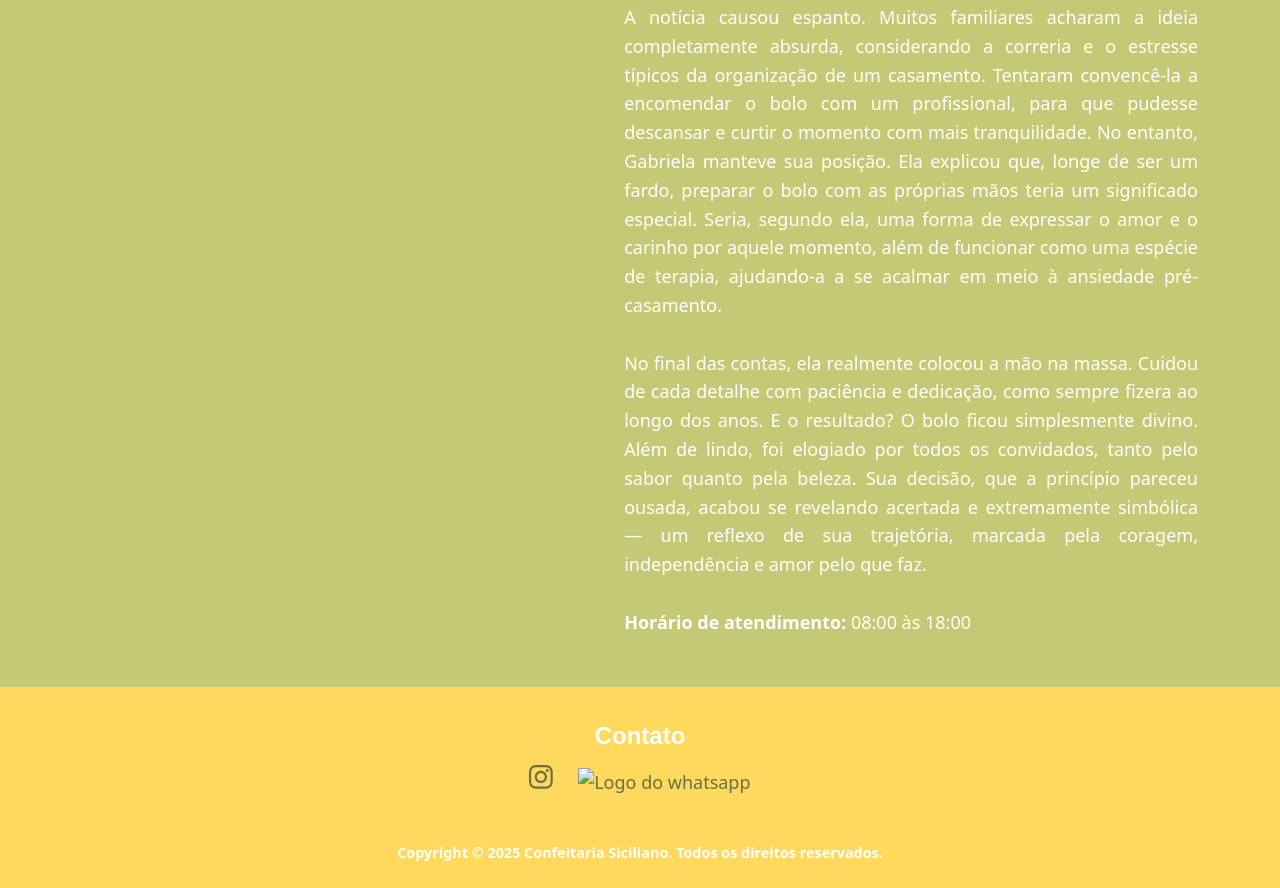
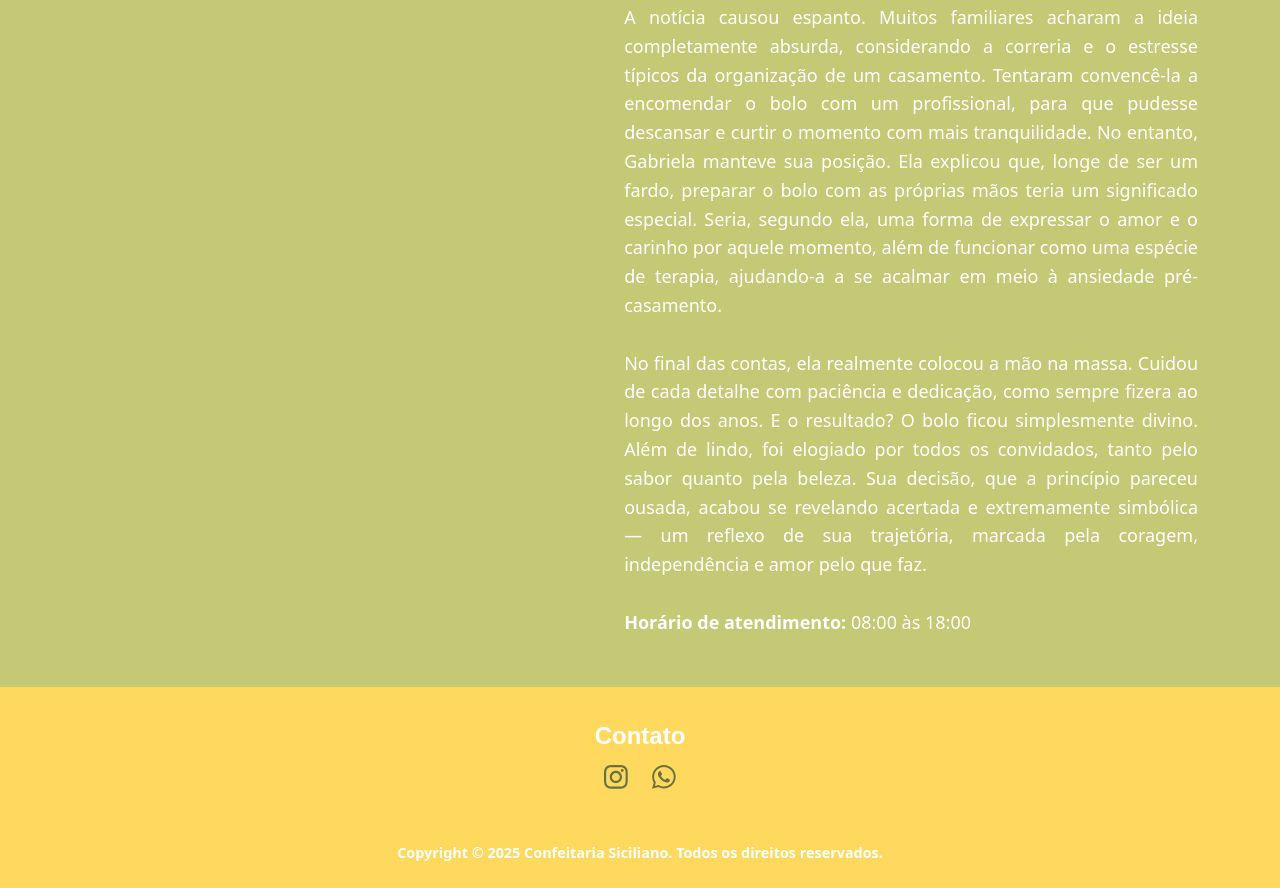
Before and after one commit to sicilianoconfeitaria/sicilianoconfeitaria.github.io, a plain HTML site: page sobre.html in a window 1280 px wide. Shown: the part 1029-1917 px from the top of the page. Drawn offline with Linux system fonts and the light colour scheme; a web font is replaced by a local one.

Commit message:
Update sobre.html

```diff
--- a/sobre.html
+++ b/sobre.html
@@ -53,7 +53,7 @@
     <footer>
       <section id="contato" class="section">
         <h2>Contato</h2>
-        <p><a href="https://www.instagram.com/docesdo_ux/"><img src="/images/contato/instagram.svg" alt="Logo do instagram"></a>                                                                   <a href="https://wa.me/11912204976"><img src="/contato/whatsapp.svg" alt="Logo do whatsapp"></a></p>
+        <p><a href="https://www.instagram.com/docesdo_ux/"><img src="/images/contato/instagram.svg" alt="Logo do instagram"></a>                                                                   <a href="https://wa.me/11912204976"><img src="/images/contato/whatsapp.svg" alt="Logo do whatsapp"></a></p>
       </section>
       <div id="copyright">
           <p>Copyright © 2025 Confeitaria Siciliano. Todos os direitos reservados.</p>
```
